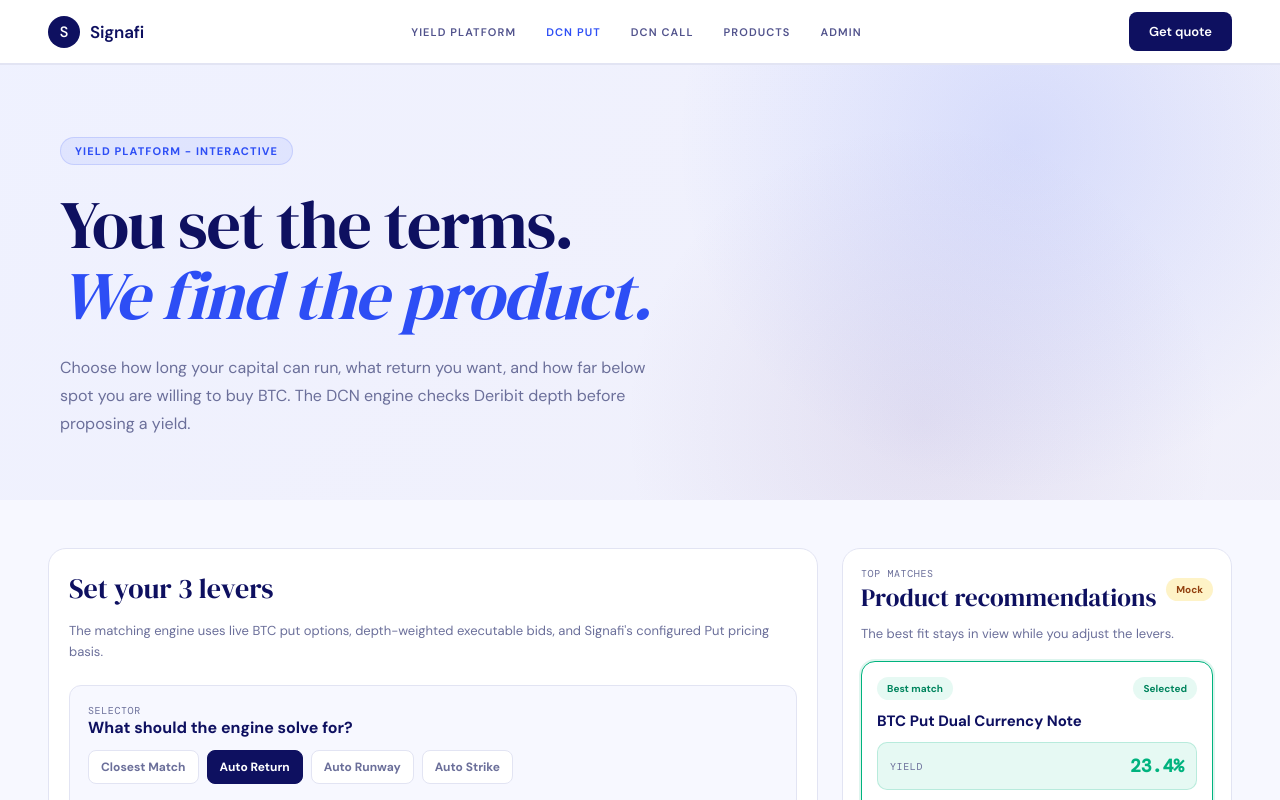
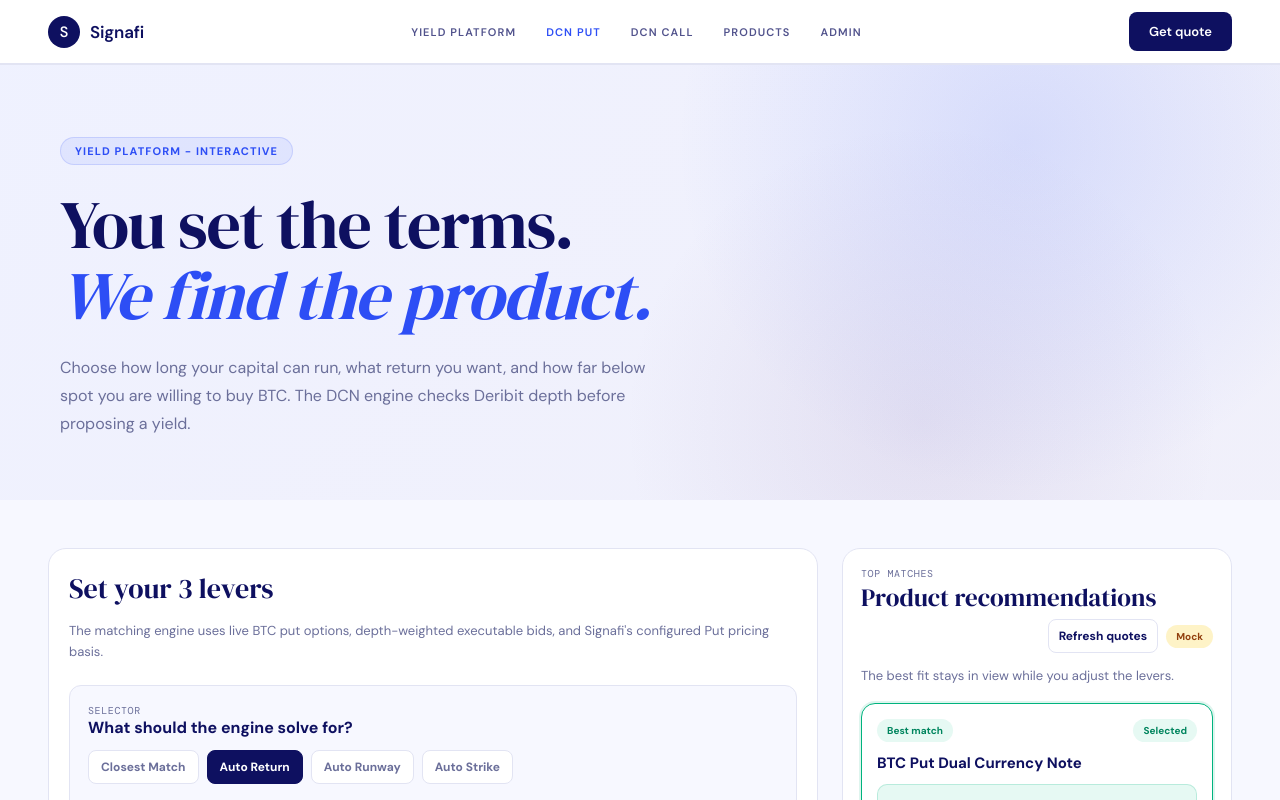
Before and after one commit to crypto-not-a-crime/signafi-products, a Next.js app in the folder web/: page /DCN-put in a window 1280 px wide. Shown: the top 800 px of the page. Built offline with nearby package versions, Linux system fonts and the light colour scheme.

Commit message:
Add manual DCN quote refresh

```diff
--- a/web/src/app/globals.css
+++ b/web/src/app/globals.css
@@ -780,6 +780,42 @@ input:disabled {
   flex-shrink: 0;
 }
 
+.rail-header {
+  align-items: flex-start;
+  flex-wrap: wrap;
+}
+
+.rail-actions {
+  align-items: center;
+  display: flex;
+  flex-shrink: 0;
+  gap: 8px;
+  margin-left: auto;
+}
+
+.rail-refresh-btn {
+  background: var(--white);
+  border: 1px solid var(--border);
+  border-radius: 8px;
+  color: var(--navy);
+  cursor: pointer;
+  font-size: 12px;
+  font-weight: 700;
+  padding: 8px 10px;
+}
+
+.rail-refresh-btn:hover:not(:disabled),
+.rail-refresh-btn:focus-visible {
+  border-color: var(--blue);
+  color: var(--blue);
+  outline: none;
+}
+
+.rail-refresh-btn:disabled {
+  cursor: not-allowed;
+  opacity: 0.6;
+}
+
 .rail-title {
   color: var(--navy);
   font-family: var(--font-dm-serif), serif;
--- a/web/src/components/LeversPage.tsx
+++ b/web/src/components/LeversPage.tsx
@@ -530,6 +530,7 @@ export function LeversPage({
                   loading={loading}
                   error={error}
                   mock={Boolean(data?.mock)}
+                  onRefresh={() => void fetchPricing()}
                   onSelect={setSelectedInstrumentName}
                   selectedInstrumentName={selectedCandidate?.instrumentName ?? null}
                 />
@@ -586,6 +587,7 @@ function RecommendationRail({
   loading,
   error,
   mock,
+  onRefresh,
   onSelect,
   selectedInstrumentName
 }: {
@@ -595,6 +597,7 @@ function RecommendationRail({
   loading: boolean;
   error: string | null;
   mock: boolean;
+  onRefresh: () => void;
   onSelect: (instrumentName: string) => void;
   selectedInstrumentName: string | null;
 }) {
@@ -608,7 +611,12 @@ function RecommendationRail({
           <div className="pc-label">Top matches</div>
           <h2 className="rail-title">Product recommendations</h2>
         </div>
-        <span className={`status-badge ${statusClassName}`}>{statusLabel}</span>
+        <div className="rail-actions">
+          <button className="rail-refresh-btn" disabled={loading} onClick={onRefresh} type="button">
+            {loading ? "Refreshing..." : "Refresh quotes"}
+          </button>
+          <span className={`status-badge ${statusClassName}`}>{statusLabel}</span>
+        </div>
       </div>
       <p className="card-copy rail-copy">The best fit stays in view while you adjust the levers.</p>
       {loading ? <div className="rail-state">Refreshing Deribit depth and pricing...</div> : null}
```
Also changed, not shown: 1 other file (tests, documents, lock files or other folders).
